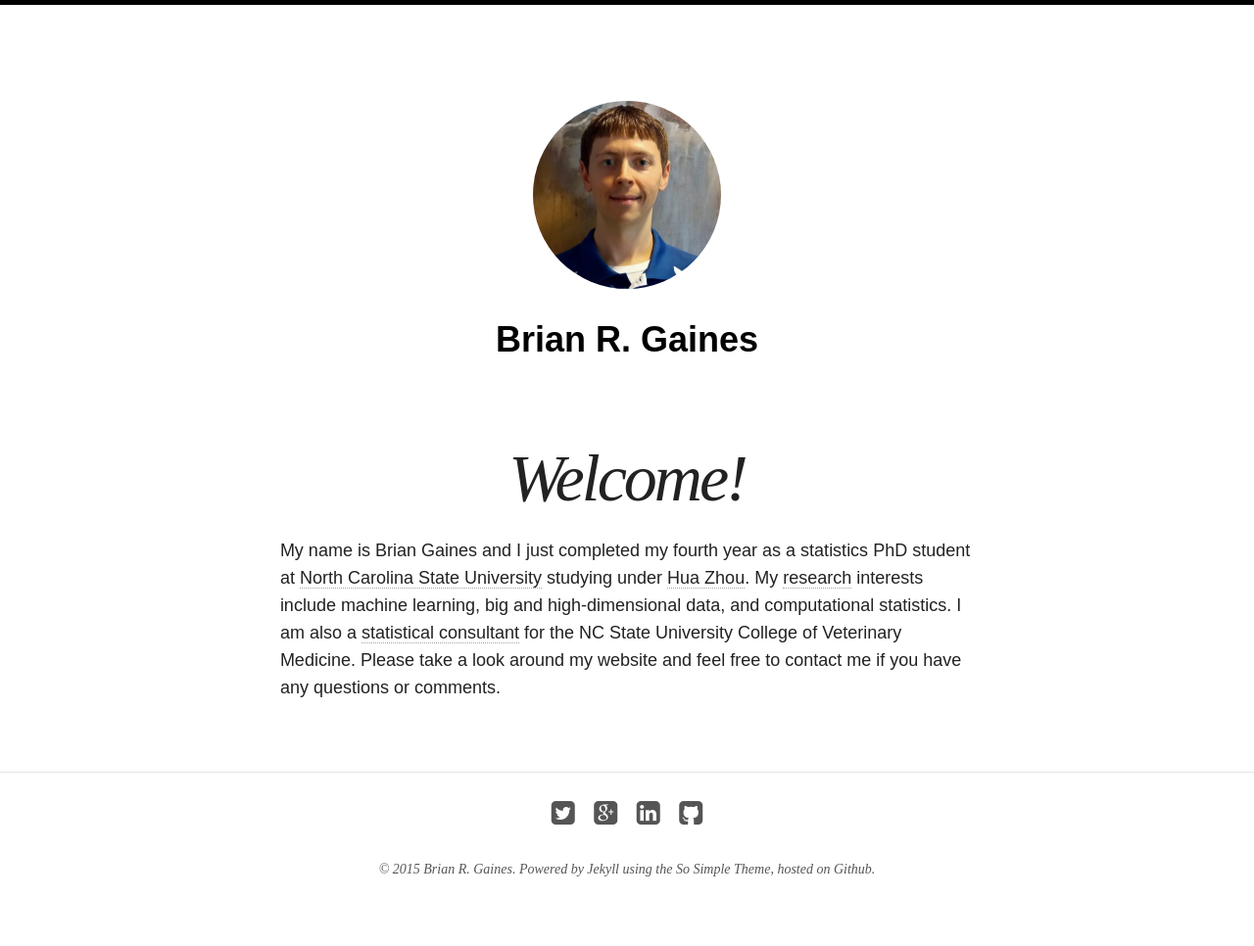
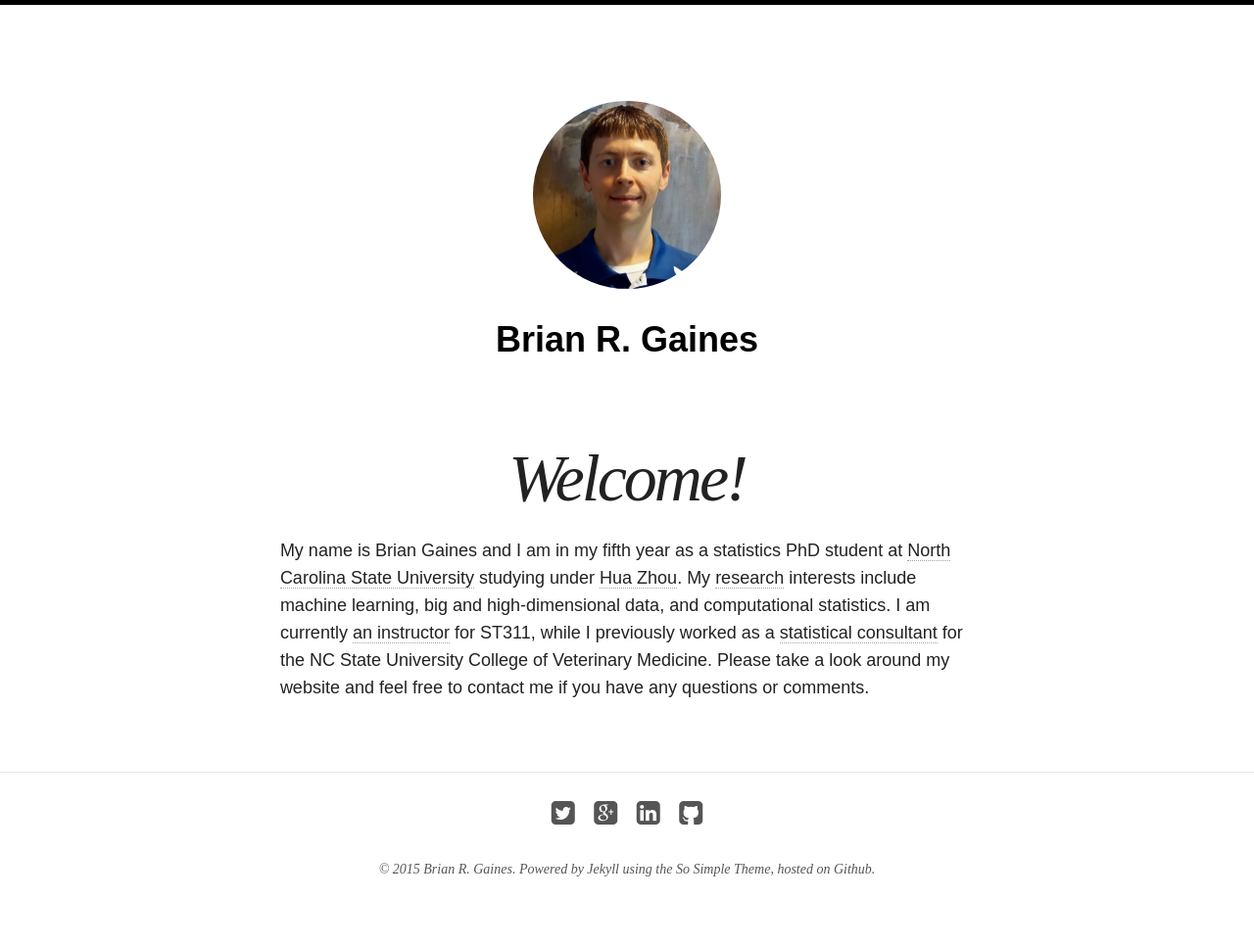
Before and after one commit to brgaines/brgaines.github.io, a Jekyll site: the page built from index.md, in a window 1280 px wide. Shown: the whole page at 98% size. Built offline with Jekyll 4.4.1, drawn with Linux system fonts in a browser that asks for light colours; nearby versions of some CDN libraries.

Commit message:
updated index to reflect new academic year

```diff
--- a/index.md
+++ b/index.md
@@ -2,7 +2,7 @@
 layout: page
 title: Welcome!
 excerpt: "Welcome to my website!"
-modified: 2015-05-11
+modified: 2015-10-19
 ---
 
-My name is Brian Gaines and I just completed my fourth year as a statistics PhD student at [North Carolina State University](http://www.ncsu.edu) studying under [Hua Zhou](http://hua-zhou.github.io/).  My [research](http://brgaines.github.io/research/) interests include machine learning, big and high-dimensional data, and computational statistics.  I am also a [statistical consultant](http://brgaines.github.io/consulting/) for the NC State University College of Veterinary Medicine.  Please take a look around my website and feel free to contact me if you have any questions or comments.
+My name is Brian Gaines and I am in my fifth year as a statistics PhD student at [North Carolina State University](http://www.ncsu.edu) studying under [Hua Zhou](http://hua-zhou.github.io/).  My [research](http://brgaines.github.io/research/) interests include machine learning, big and high-dimensional data, and computational statistics.  I am currently [an instructor](http://brgaines.github.io/teaching/) for ST311, while I previously worked as a [statistical consultant](http://brgaines.github.io/consulting/) for the NC State University College of Veterinary Medicine.  Please take a look around my website and feel free to contact me if you have any questions or comments.
```
